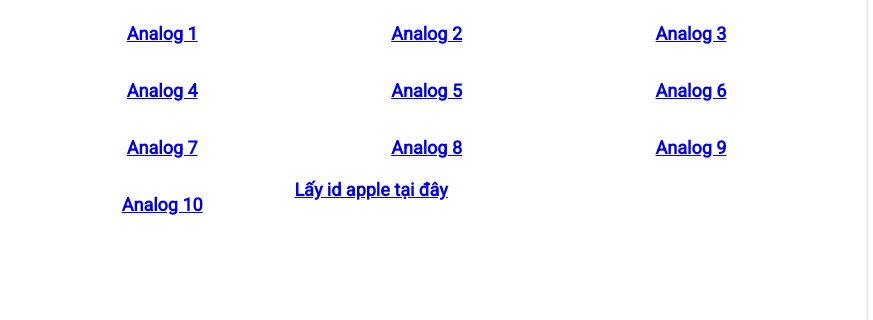
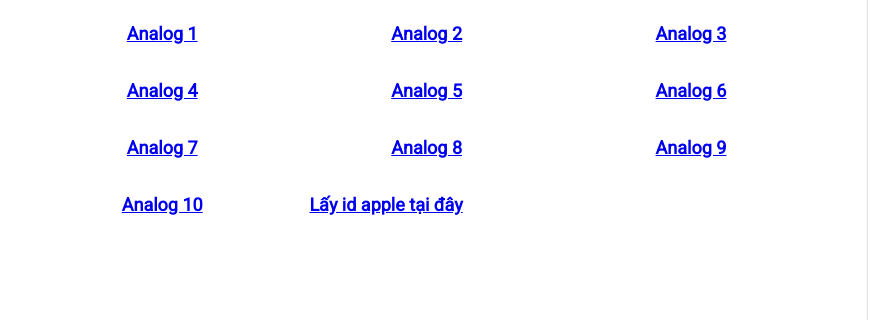
Before and after one commit to lantrinh1999/lantrinh1999.github.io, a plain HTML site: page app.html in a window 1280 px wide. Shown: the part 230-550 px from the top of the page, 0-873 px from the left. Drawn offline with Linux system fonts and the light colour scheme; grey boxes are pictures that could not be loaded.

Commit message:
Update app.html

```diff
--- a/app.html
+++ b/app.html
@@ -222,7 +222,7 @@
                 </div>
 
             </div>
-            <div><a href="https://www.facebook.com/freevscocam/">Lấy id apple tại đây</a></div>
+            <div class="col-13"><a href="https://www.facebook.com/freevscocam/">Lấy id apple tại đây</a></div>
 
         </div>
 
```
